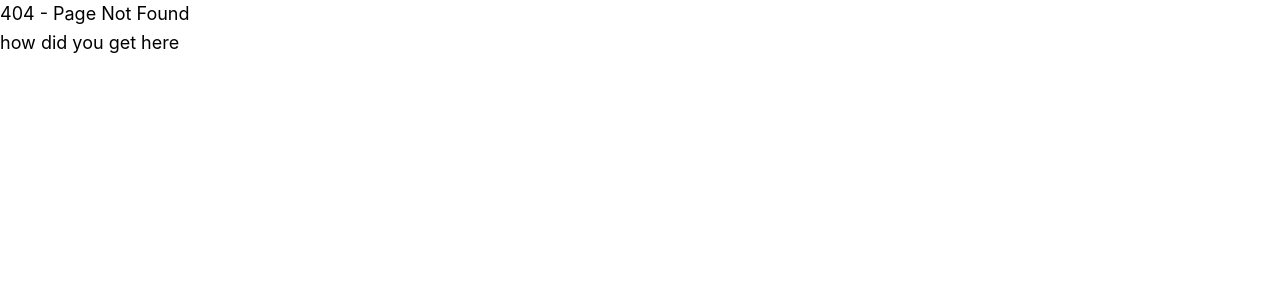
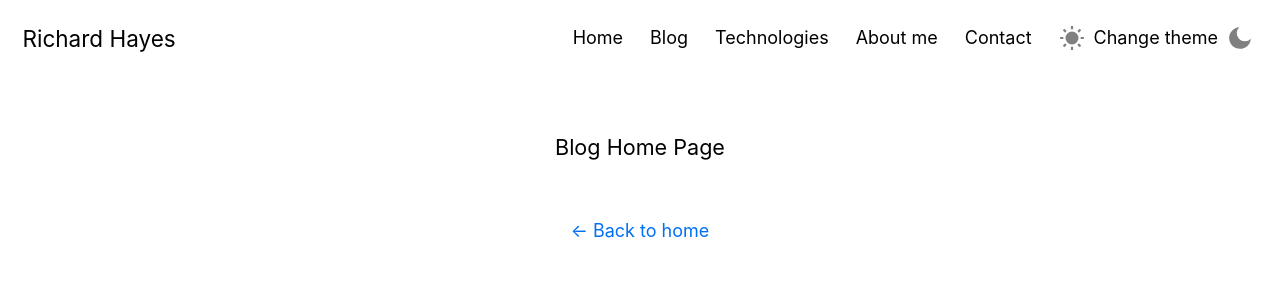
Before and after one commit to RichardHayes902/richard-hayes-blog, a Next.js app: page /blog in a window 1280 px wide. Before the commit this address had no page. Shown: the top 300 px of the page. Built offline with nearby package versions, Linux system fonts and the light colour scheme.

Commit message:
style 404 page

```diff
--- a/components/layout.js
+++ b/components/layout.js
@@ -8,7 +8,7 @@ import profilePic from "/public/images/me.png"
 
 export const name = 'Richard Hayes'
 
-export default function Layout({ children, home }) {
+export default function Layout({ children, home, fourOhFour }) {
     return (
         <body className={"bg-white dark:bg-trueGray-800 flex flex-col min-h-screen"}>
             <Navbar />
@@ -30,7 +30,7 @@ export default function Layout({ children, home }) {
                 </Head>
 
                 <div className={styles.header}>
-                    {home ? (
+                    {home && (
                         <div style={{ marginBottom: '40px' }}>
                             <Image
                                 priority
@@ -41,17 +41,22 @@ export default function Layout({ children, home }) {
                                 alt={name}
                             />
                         </div>
-                    ) : (
-                        <></>
                     )}
                 </div>
 
                 <main>{children}</main>
 
-                {!home && (
+                {!home && !fourOhFour ? (
                     <div className={styles.backToHome}>
                         <Link href="/">
-                            <a>← Back to home</a>
+                            <a className={'hover:no-underline'}>← Back to home</a>
+                        </Link>
+                    </div>
+                )
+                    : !home && (
+                    <div className={styles.backToHome}>
+                        <Link href="/">
+                            <a className={'hover:no-underline'}>← Back on the path</a>
                         </Link>
                     </div>
                 )}
--- a/components/layout.module.css
+++ b/components/layout.module.css
@@ -12,4 +12,5 @@
 
 .backToHome {
     margin: 3rem 0 0;
+    text-align: center;
 }
--- a/components/navbar.js
+++ b/components/navbar.js
@@ -52,7 +52,7 @@ export const Navbar = () => {
                         <div className={'w-full lg:inline-flex lg:flex-grow lg:w-auto'}>
                             <div className='lg:inline-flex lg:flex-row lg:ml-auto lg:w-auto w-full lg:items-center items-start  flex flex-col lg:h-auto'>
                                 <MenuItem link={'/'} text={'Home'}/>
-                                <MenuItem link={'/'} text={'Blog'}/>
+                                <MenuItem link={'/blog'} text={'Blog'}/>
                                 <MenuItem link={'/technologies'} text={'Technologies'}/>
                                 <MenuItem link={'/about'} text={'About me'}/>
                                 <MenuItem link={'/contact'} text={'Contact'}/>
@@ -63,7 +63,7 @@ export const Navbar = () => {
                         <div className={'hidden w-full lg:inline-flex lg:flex-grow lg:w-auto'}>
                             <div className='lg:inline-flex lg:flex-row lg:ml-auto lg:w-auto w-full lg:items-center items-start  flex flex-col lg:h-auto'>
                                 <MenuItem link={'/'} text={'Home'}/>
-                                <MenuItem link={'/'} text={'Blog'}/>
+                                <MenuItem link={'/blog'} text={'Blog'}/>
                                 <MenuItem link={'/technologies'} text={'Technologies'}/>
                                 <MenuItem link={'/about'} text={'About me'}/>
                                 <MenuItem link={'/contact'} text={'Contact'}/>
--- a/pages/404.js
+++ b/pages/404.js
@@ -1,8 +1,37 @@
+import Head from 'next/head'
+import Image from 'next/image'
+import Layout, {name} from '../components/layout'
+import utilStyles from '../styles/utils.module.css'
+import campfire from "../public/images/campfire-g6fa712b0d_640.png";
+
 export default function Custom404() {
     return (
-        <>
-            <h1>404 - Page Not Found</h1>
-            <p>how did you get here</p>
-        </>
+        <Layout fourOhFour>
+            <Head>
+                <title>404</title>
+            </Head>
+
+            <section className={'text-center'}>
+                <h1 className={utilStyles.headingXl}>You appear to be lost</h1>
+            </section>
+
+            <section className={'text-center my-3'}>
+                <Image
+                    priority
+                    src={campfire}
+                    height={150}
+                    width={200}
+                    alt={name}
+                />
+                <br />
+                {/*<small>*/}
+                {/*    Image by <a href="https://pixabay.com/users/openclipart-vectors-30363/?utm_source=link-attribution&amp;utm_medium=referral&amp;utm_campaign=image&amp;utm_content=576382">OpenClipart-Vectors</a> from <a href="https://pixabay.com/?utm_source=link-attribution&amp;utm_medium=referral&amp;utm_campaign=image&amp;utm_content=576382">Pixabay</a>*/}
+                {/*</small>*/}
+            </section>
+
+            <section className={'text-center'}>
+                <p className={'text-xs'}>There's no reason to panic. Rest here for a while, traveler.</p>
+            </section>
+        </Layout>
     )
 }
--- /dev/null
+++ b/pages/blog/index.js
@@ -0,0 +1,16 @@
+import Head from 'next/head'
+import Layout from '../../components/layout'
+import utilStyles from '../../styles/utils.module.css'
+
+export default function BlogHome() {
+    return (
+        <Layout blog>
+            <Head>
+                <title>Blog</title>
+            </Head>
+            <section className={utilStyles.headingMd}>
+                <p>Blog Home Page</p>
+            </section>
+        </Layout>
+    )
+}
```
